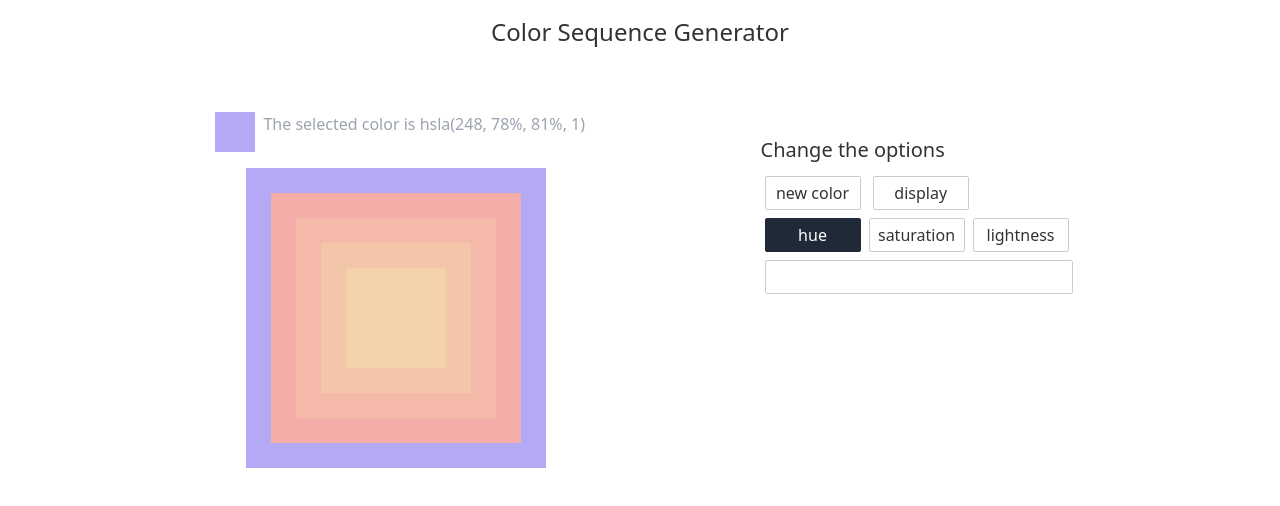
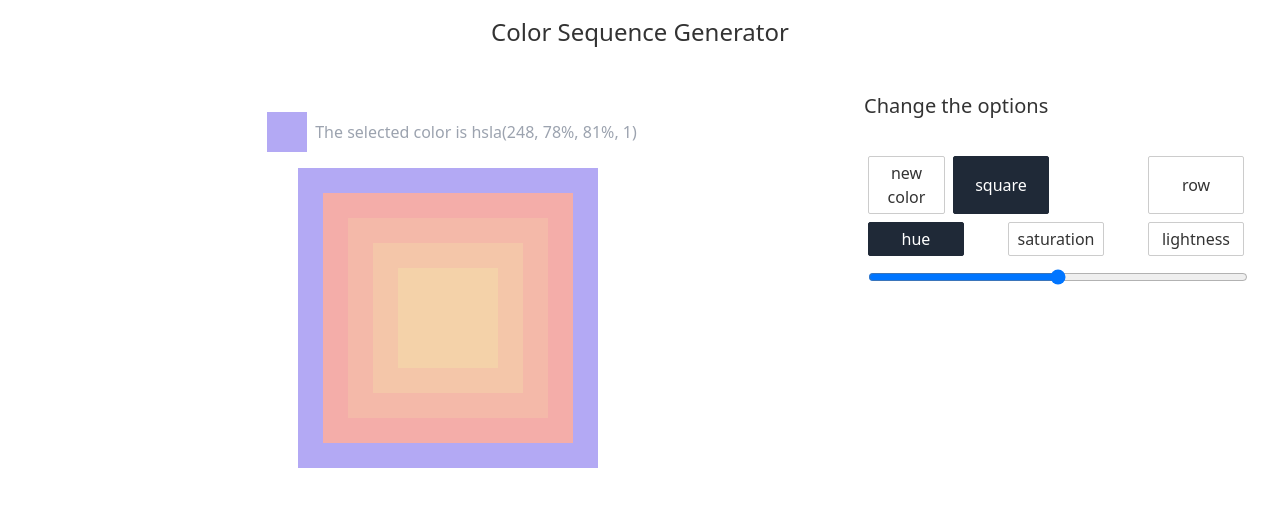
Before and after one commit to rachelrly/color-generator, a Svelte app: page / in a window 1280 px wide. Shown: the top 506 px of the page. Built offline with nearby package versions, Linux system fonts and the light colour scheme.

Commit message:
makes ButtonChain input generic to support display type

```diff
--- a/src/App.svelte
+++ b/src/App.svelte
@@ -11,7 +11,12 @@
     getSquareDimensions,
     KEY_LIMITS
   } from './utils'
-  import type { ColorPropKey, ColorProps, ControlOptions } from './types'
+  import type {
+    ColorPropKey,
+    ColorProps,
+    ControlOptions,
+    DisplayType
+  } from './types'
 
   const row = new Array(10).fill({})
   export let error: string = ''
@@ -49,9 +54,10 @@
     options = { ...options, property }
   }
 
-  function handleToggleDisplayType() {
-    const display = options.display === 'square' ? 'row' : 'square'
-    options = { ...options, display }
+  function handleSelectDisplayType(display: DisplayType) {
+    if (display !== options.display) {
+      options = { ...options, display }
+    }
   }
 
   function handleRandomColor() {
@@ -75,17 +81,18 @@
   }
 </script>
 
-<main class="flex flex-col items-center h-min-screen">
+<main class="flex flex-col items-center h-full h-min-screen">
   <Title />
   <div
-    class="w-full h-full p-2 flex flex-col-reverse items-center md:p-4 lg:p-6 lg:pt-14 lg:flex-row lg:justify-evenly"
+    class="w-full p-2 flex flex-col-reverse items-center md:p-4 md:h-full lg:h-full lg:p-6 lg:pt-14 lg:flex-row lg:justify-evenly"
   >
     <Sequence {sequence} {current} {handleSelectColor} />
     <Controls
+      display={options.display}
       {error}
       {handleRandomColor}
       {handleSelectColorKey}
-      {handleToggleDisplayType}
+      {handleSelectDisplayType}
       {handleSetColorProp}
       selected={options.property}
     />
--- a/src/components/ButtonChain.svelte
+++ b/src/components/ButtonChain.svelte
@@ -1,16 +1,18 @@
 <script lang="ts">
   import Button from './Button.svelte'
-  import type { ColorPropKey } from '../types'
-  export let selectedOption: ColorPropKey
-  export let handleSelectOption: (opt: ColorPropKey) => void
-  const options: ColorPropKey[] = ['hue', 'saturation', 'lightness']
+  import type {
+    ButtonChainOptionsType,
+    ButtonChainSupportedType
+  } from '../types'
+  export let chainOptions: ButtonChainOptionsType<ButtonChainSupportedType>
+  const { options, selected, handleSelectOption } = chainOptions
 </script>
 
-<div>
+<div class="w-full flex justify-between">
   {#each options as opt}
     <Button
       text={opt}
-      selected={selectedOption === opt}
+      selected={selected === opt}
       onClick={() => handleSelectOption(opt)}
     />
   {/each}
--- a/src/components/ColorTitle.svelte
+++ b/src/components/ColorTitle.svelte
@@ -10,10 +10,11 @@
 <div
   class="flex {swatchSize === 'sm'
     ? 'flex-row'
-    : 'flex-row-reverse'} items-center justify-between w-full {caption &&
-    'w-full'} max-w-screen-sm"
+    : 'flex-row-reverse'} items-center w-full {caption
+    ? 'w-full justify-center'
+    : 'justify-between'} max-w-screen-sm"
 >
-  <h3 class="text-gray-400 text-center self-start">
+  <h3 class="text-gray-400 text-center {!caption && 'self-start'}">
     {caption ?? ''}{getColorString(color)}
   </h3>
   <ColorSwatch {color} size={swatchSize} />
--- a/src/components/Controls.svelte
+++ b/src/components/Controls.svelte
@@ -2,31 +2,43 @@
   import Button from './Button.svelte'
   import ButtonChain from './ButtonChain.svelte'
   import Input from './Input.svelte'
-  import type { ColorPropKey } from '../types'
+  import type { ColorPropKey, DisplayType } from '../types'
 
   export let handleSelectColorKey: (opt: ColorPropKey) => void
   export let handleRandomColor: () => void
-  export let handleToggleDisplayType: () => void
+  export let handleSelectDisplayType: (opt: DisplayType) => void
   export let handleSetColorProp: (input: string, prop: ColorPropKey) => void
   export let error: string = ''
   export let selected: ColorPropKey
+  export let display: DisplayType
   function handleSetValue(input: string) {
     handleSetColorProp(input, selected)
   }
 </script>
 
-<div class="flex flex-col mb-6 lg:self-start  md:mb-10">
+<div
+  class="flex flex-col h-full w-full border-box max-w-sm sm:mb-10 md:mb-10 lg:border-l-2:pl-4:self-start"
+>
+  <h3 class="text-xl mb-2">Change the options</h3>
   <div class="h-6">
-    <span class="text-red-600 text-sm text-center">{error}</span>
+    <span class="text-red-600 text-sm text-center sm:text-xs">{error}</span>
   </div>
-  <h3 class="text-xl mb-2">Change the options</h3>
-  <div>
+  <div class="w-full flex justify-between">
     <Button text="new color" onClick={handleRandomColor} />
-    <Button text="display" onClick={handleToggleDisplayType} />
+    <ButtonChain
+      chainOptions={{
+        selected: display,
+        options: ['square', 'row'],
+        handleSelectOption: handleSelectDisplayType
+      }}
+    />
   </div>
   <ButtonChain
-    handleSelectOption={handleSelectColorKey}
-    selectedOption={selected}
+    chainOptions={{
+      selected,
+      options: ['hue', 'saturation', 'lightness'],
+      handleSelectOption: handleSelectColorKey
+    }}
   />
   <Input label="color-input" {handleSetValue} />
 </div>
--- a/src/components/Input.svelte
+++ b/src/components/Input.svelte
@@ -21,8 +21,6 @@
     on:blur={setValue}
     on:keydown={setValueOnEnter}
     bind:value
-    type="text"
-    inputmode="numeric"
-    maxlength="3"
+    type="range"
   />
 </fieldset>
--- a/src/components/Sequence.svelte
+++ b/src/components/Sequence.svelte
@@ -9,7 +9,7 @@
   export let handleSelectColor: (color: ColorProps) => void
 </script>
 
-<div class="flex flex-col h-full items-center">
+<div class="flex flex-col h-full w-full items-center">
   {#if 'x' in sequence[0].display}
     <ColorTitle
       color={current}
--- a/src/utils/setSvg.ts
+++ /dev/null
@@ -1,11 +0,0 @@
-import { SetSvgCallbackType } from '../types'
-import { SVGN } from './constants'
-
-export function setSvg(callback: SetSvgCallbackType) {
-  const container = document.createElementNS(SVGN, 'rect')
-  const svg = document.getElementById('svg_wrapper')
-  if (container && svg) {
-    callback(container)
-    svg.appendChild(container)
-  }
-}
```
Also changed, not shown: src/types/ControlOptions.ts (+8 -0 lines).
